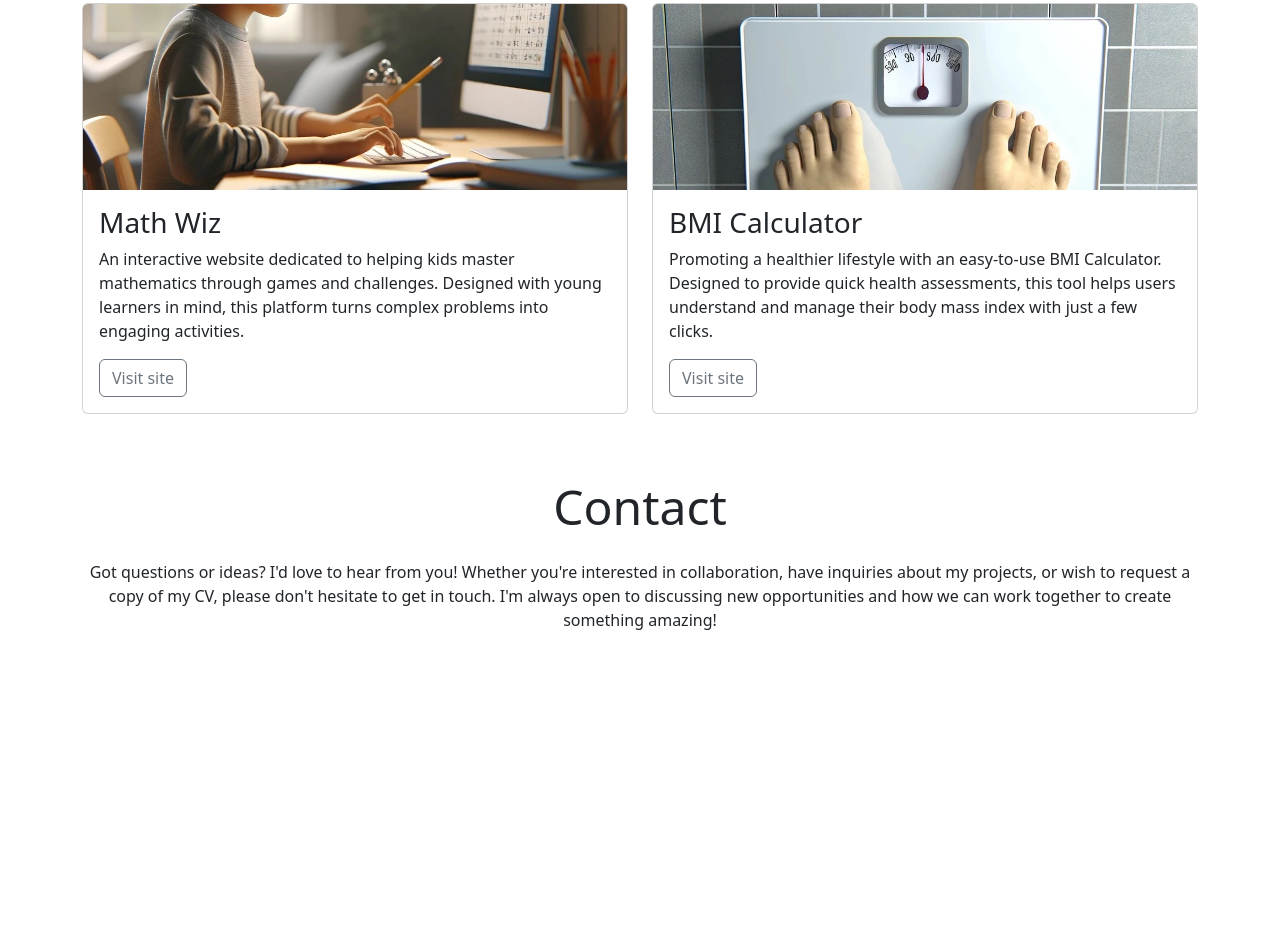
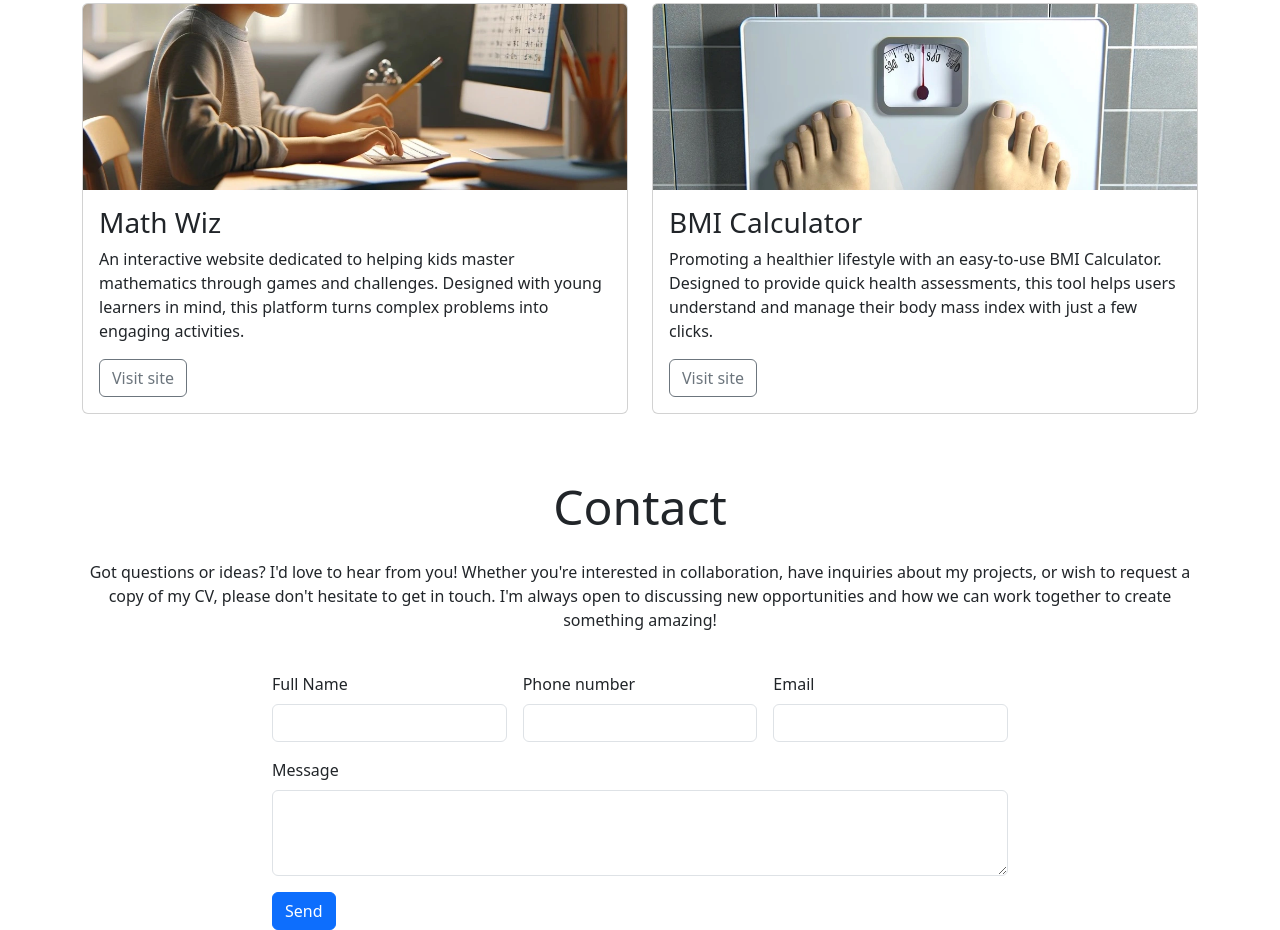
Before and after one commit to GurpritK/bootstrap-project, a plain HTML site: page index.html in a window 1280 px wide. Shown: the part 1421-2351 px from the top of the page. Before the commit the page ends 2093 px from the top, so only its background shows below. Drawn offline with nearby package versions, Linux system fonts and the light colour scheme.

Commit message:
Add contact form to footer

```diff
--- a/index.html
+++ b/index.html
@@ -186,6 +186,29 @@
             </div>
             <div class="col-12 col-md 10 col-lg-8">
                 <!-- Add your form here-->
+                 <!-- g-3 creates a uniform gap between each of its children, improving spacing and clarity-->
+                <form class="row g-3">
+                    <div class="col-lg-4">
+                        <label for="full-name" class="form-label">Full Name</label>
+                        <input type="text" class="form-control" id="full-name">
+                    </div>
+                    <div class="col-lg-4">
+                        <label for="phonenumber" class="form-label">Phone number</label>
+                        <input type="number" class="form-control" id="phonenumber">
+                    </div>
+                    <div class="col-lg-4">
+                        <label for="email" class="form-label">Email</label>
+                        <input type="email" class="form-control" id="email">
+                    </div>
+                    <div class="col-12">
+                        <label for="message" class="form-label">Message</label>
+                        <textarea class="form-control" id="message" rows="3"></textarea>
+                    </div>
+                    <div class="col-12">
+                        <button type="submit" class="btn btn-primary">Send</button>
+                    </div>
+                </form>
+
             </div>
         </div>
      </footer>
```
